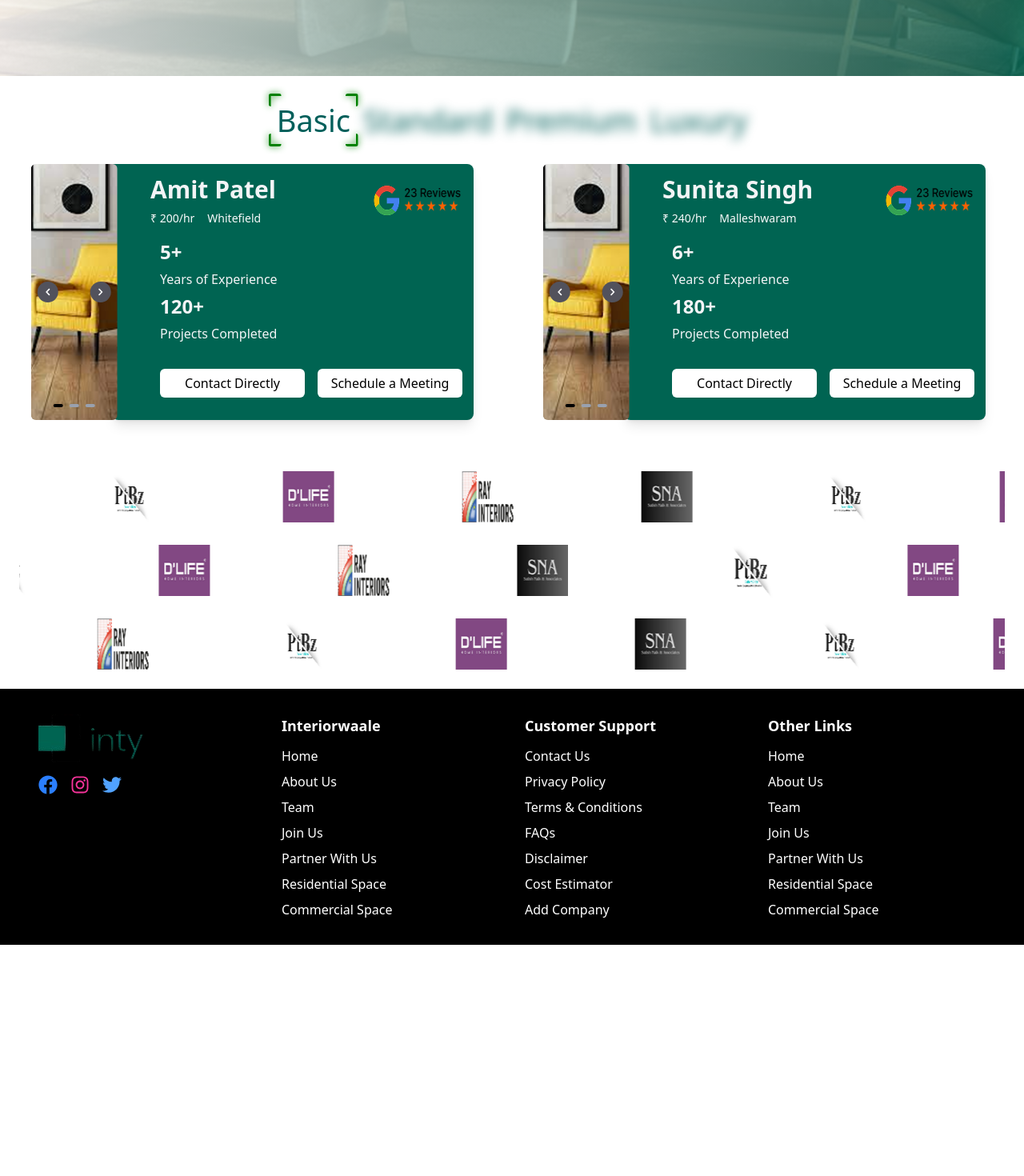
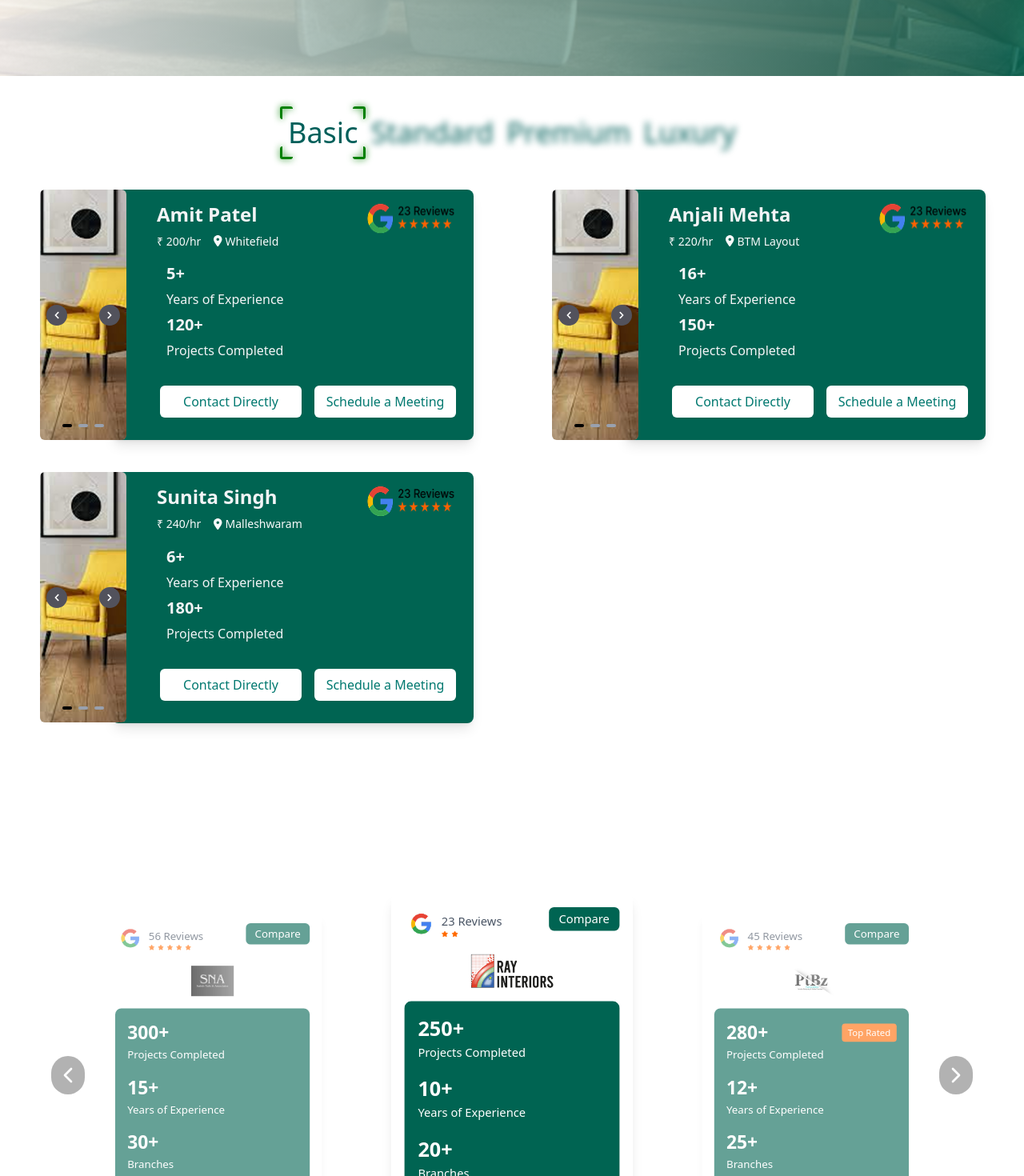
Before and after one commit to saiyam0211/inty-frontend, a React (Vite) app: page /interiordesigner in a window 1280 px wide. Shown: the part 420-1890 px from the top of the page at 80% size. Before the commit the page ends 1601 px from the top, so only its background shows below. Built offline with nearby package versions, Linux system fonts and the light colour scheme; no server answers.

Commit message:
needed hanges done

```diff
--- a/package.json
+++ b/package.json
@@ -11,6 +11,8 @@
   },
   "dependencies": {
     "@clerk/clerk-react": "^5.22.13",
+    "@fortawesome/free-solid-svg-icons": "^6.7.2",
+    "@fortawesome/react-fontawesome": "^0.2.2",
     "@tailwindcss/vite": "^4.0.6",
     "aos": "^2.3.4",
     "axios": "^1.7.9",
--- a/src/components/CardCrousal/CardCrousal.jsx
+++ b/src/components/CardCrousal/CardCrousal.jsx
@@ -1,9 +1,9 @@
 import React, { useState } from "react";
 import { ChevronLeft, ChevronRight, Star } from "lucide-react";
-import banner from "../../assets/banner.png";
+
 import googlereview from "/images/google-icon.png";
 
-const CarouselCard = ({ data, position }) => {
+const CarouselCard = ({ data, position, image }) => {
   const getCardStyles = () => {
     switch (position) {
       case "center":
@@ -27,15 +27,11 @@ const CarouselCard = ({ data, position }) => {
   };
 
   return (
-
-
-
- <div className={`absolute transition-all  duration-700 ease-in-out transform ${getCardStyles()}`}>
-
+    <div className={`absolute transition-all duration-700 ease-in-out transform ${getCardStyles()}`}>
       <div className="bg-white rounded-lg shadow-lg p-4 w-72 mx-3">
         <div className="flex justify-between items-start mb-4">
           <div className="flex items-center gap-1">
-              <img src={googlereview} alt="Google Icon" className="w-10 " />
+            <img src={googlereview} alt="Google Icon" className="w-10" />
             <p>
               <span className="text-sm text-gray-600">{data.reviews} Reviews</span>
               <div className="flex items-center gap-1">
@@ -53,7 +49,7 @@ const CarouselCard = ({ data, position }) => {
         </div>
 
         <div className="flex justify-center mb-4">
-            <img src={banner} alt="Interior Company Logo" className="h-10" />
+          <img src={image} alt="Interior Company Logo" className="h-10" />
         </div>
 
         <div className="bg-[#006452] p-4 rounded-lg">
@@ -87,11 +83,10 @@ const CarouselCard = ({ data, position }) => {
         </div>
       </div>
     </div>
-
   );
 };
 
-const Carousel = () => {
+const Carousel = ({ images }) => {
   const cardsData = [
     { id: 1, reviews: 23, projects: 250, experience: 10, branches: 20, isTopRated: false },
     { id: 2, reviews: 45, projects: 280, experience: 12, branches: 25, isTopRated: true },
@@ -129,8 +124,8 @@ const Carousel = () => {
   };
 
   return (
-    <div className="flex items-center justify-center  min-h-scree">
-      <div className="flex items-center w-[90%]  m-auto gap-8">
+    <div className="flex items-center justify-center md:min-h-screen">
+      <div className="flex items-center w-[90%] m-auto gap-8">
         <button
           onClick={handlePrevious}
           disabled={isAnimating}
@@ -140,9 +135,9 @@ const Carousel = () => {
         </button>
 
         <div className="relative w-full h-[600px] overflow-hidden">
-          <div className="absolute inset-0 flex items-center  w-full justify-center gap-6">
+          <div className="absolute inset-0 flex items-center w-full justify-center gap-6">
             {cardsData.map((card, index) => (
-              <CarouselCard key={card.id} data={card} position={getCardPosition(index)} />
+              <CarouselCard key={card.id} data={card} position={getCardPosition(index)} image={images[index]} />
             ))}
           </div>
         </div>
--- a/src/components/FocusLink/Focuslink.jsx
+++ b/src/components/FocusLink/Focuslink.jsx
@@ -4,7 +4,7 @@ import { motion } from "framer-motion";
 const TrueFocus = ({
   sentence = "Basic Standard Premium Luxury",
   manualMode = true,
-  blurAmount = 7,
+  blurAmount = 4,
   borderColor = "green",
   glowColor = "rgba(0, 255, 0, 0.6)",
   animationDuration = 0.5,
@@ -73,7 +73,7 @@ const TrueFocus = ({
           <span
             key={index}
             ref={(el) => (wordRefs.current[index] = el)}
-            className="relative text-teal-800 cursor-pointer font-normal md:text-[38px] text-[18px] leading-[45.99px] tracking-[0%]"
+            className="relative text-teal-800 cursor-pointer font-normal md:text-[36px] text-[28px] leading-[45.99px] tracking-[0%]"
             style={{
               filter: manualMode
                 ? isActive
--- a/src/components/ProfileCard/Profilecard.jsx
+++ b/src/components/ProfileCard/Profilecard.jsx
@@ -4,32 +4,32 @@ import review from "../../assets/googlereview.png";
 // ProfileCard component
 const ProfileCard = ({ name, rate, location, reviewImage, experience, projectsCompleted }) => {
   return (
-    <div className="bg-[rgba(0,100,82,1)] md:p-3.5 rounded-b-lg md:rounded-r-lg shadow-lg mx-auto md:pl-12 w-full max-w-md sm:max-w-lg p-4">
-      <div className="text-center sm:text-left flex flex-col sm:flex-row justify-between items-center md:gap-4 gap-2">
+    <div className="bg-[rgba(0,100,82,1)] md:p-3.5 p-5 rounded-b-lg md:rounded-r-lg shadow-lg mx-auto md:pl-14 w-full max-w-md sm:max-w-lg ">
+      <div className="text-center sm:text-left flex flex-col sm:flex-row justify-between items-center md:gap-4">
         <div className="flex flex-col items-center sm:items-start">
-          <h2 className="text-3xl font-bold text-gray-100">{name}</h2>
+          <h2 className="text-2xl font-bold text-gray-100">{name}</h2>
           <div className="flex flex-wrap justify-center sm:justify-start md:gap-4 gap-2 mt-2">
             <p className="font-normal text-sm text-gray-50">{rate}</p>
             <p className="font-normal text-sm text-gray-50">{location}</p>
           </div>
         </div>
-        <img src={reviewImage} alt="Google Review" className="w-[121px] h-[61.30px]" />
+        <img src={reviewImage} alt="Google Review" className="w-[121px] h-[61.30px] md:-translate-2" />
       </div>
 
-      <div className="mt-4 md:pl-3 pl-8">
+      <div className="mt-4 md:pl-3 pl-2">
         <div className="flex flex-col md:gap-1.5 text-center sm:text-left">
-          <p className="font-bold text-2xl text-gray-100">{experience}</p>
-          <p className="font-medium text-base text-gray-100">Years of Experience</p>
-          <p className="font-bold text-2xl text-gray-100">{projectsCompleted}</p>
-          <p className="font-medium text-base text-gray-100">Projects Completed</p>
+          <p className="font-bold text-xl text-gray-100">{experience}</p>
+          <p className="font-normal text-base text-gray-100">Years of Experience</p>
+          <p className="font-bold text-xl text-gray-100">{projectsCompleted}</p>
+          <p className="font-normal text-base text-gray-100">Projects Completed</p>
         </div>
       </div>
 
-      <div className="mt-8 flex flex-col sm:flex-row gap-4 md:pl-3 sm:pl-8 mb-3.5">
-        <button className="w-full sm:w-2xl h-9 bg-white text-black rounded-md">
+      <div className="mt-8 flex flex-col sm:flex-row gap-4 md:pl-3  mb-3.5 md:-translate-x-2">
+        <button className="w-full sm:w-2xl h-10 bg-white text-teal-700 rounded-md">
           Contact Directly
         </button>
-        <button className="w-full sm:w-2xl h-9 bg-white text-black rounded-md">
+        <button className="w-full sm:w-2xl h-10 bg-white text-teal-700 rounded-md">
           Schedule a Meeting
         </button>
       </div>
--- a/src/components/TableCorousel/Tablecorousel.jsx
+++ b/src/components/TableCorousel/Tablecorousel.jsx
@@ -32,7 +32,7 @@ const TableCorousel = () => {
         <img
           src={images[currentIndex]}
           alt={`Image ${currentIndex + 1}`}
-          className="w-full h-60 sm:h-80 object-cover rounded-md"
+          className="w-full md:h-[313px] sm:h-80 object-cover rounded-md"
         />
 
         <button
--- a/src/pages/CompanyProfile/CompanyProfile.jsx
+++ b/src/pages/CompanyProfile/CompanyProfile.jsx
@@ -6,6 +6,7 @@ import RollingGallery from "../../components/CompanyProfile/RollingGallery/Rolli
 import TestimonialCarousel from "../../components/TestimonialCarousel/TestimonialCarousel";
 import Footer from "../../components/Footer/Footer";
 import CardCrousal from "../../components/CardCrousal/CardCrousal";
+import banner from "../../assets/banner.png";
 const CompanyProfile = () => {
   // Sample company data
   const companies = [
@@ -17,6 +18,7 @@ const CompanyProfile = () => {
       experience: 10,
       branches: 20,
     },
+
     // {
     //   id: 2,
     //   reviews: 23,
@@ -58,6 +60,7 @@ const CompanyProfile = () => {
     //   branches: 20,
     // },
   ];
+  const images = [ banner,banner,banner,banner]
 
   return (
     <div>
@@ -67,7 +70,7 @@ const CompanyProfile = () => {
       <Header />
       <Description />
       <RollingGallery autoplay={true} pauseOnHover={true} />
-      <CardCrousal />
+      <CardCrousal images={images}  />
       <div className="mt-20">
         <TestimonialCarousel />
       </div>
--- a/src/pages/InteriorDesigner/InteriorDesigner.jsx
+++ b/src/pages/InteriorDesigner/InteriorDesigner.jsx
@@ -1,12 +1,18 @@
 import React, { useState } from 'react';
 import review from "../../assets/googlereview.png";
 import backgroundImage from "../../assets/background.png";
+import logo1 from "../../assets/103_logo 1.png";
+import logo2 from "../../assets/logo2.png";
+import logo3 from "../../assets/143_logo 3.png";
+import logo4 from "../../assets/141_logo 4.png";
 import Header from "../../components/Navbar/Navbar";
 import Footer from "../../components/Footer/Footer";
 import TrueFocus from '../../components/FocusLink/Focuslink';
 import Carousel from "../../components/TableCorousel/Tablecorousel";
 import ProfileCard from '../../components/ProfileCard/Profilecard';
-import LogoGrid from '../../components/Logogrid/Logogrid';
+import CardCrousel from '../../components/CardCrousal/CardCrousal';
+import { FontAwesomeIcon } from '@fortawesome/react-fontawesome';
+import { faLocationDot } from '@fortawesome/free-solid-svg-icons';
 
 // Sample Data (Replace this with actual API data)
 const profiles = [
@@ -24,22 +30,29 @@ const profiles = [
   { id: 12, name: "Rajesh Mehta", rate: "₹ 300/hr", location: "Yelahanka", reviewImage: review, experience: "14+", projectsCompleted: "300+" },
 ];
 
-// Categories & Thresholds (Experience in years)
+// Categories & Thresholds (Rate in ₹/hr)
 const categories = {
-  "Basic": { min: 0, max: 7 },
-  "Standard": { min: 7, max: 12 },
-  "Premium": { min: 12, max: 17 },
-  "Luxury": { min: 17, max: Infinity }
+  "Basic": { min: 0, max: 250 },
+  "Standard": { min: 250, max: 300 },
+  "Premium": { min: 300, max: 350 },
+  "Luxury": { min: 350, max: Infinity }
 };
+
+const customImages = [
+  logo1,
+  logo2,
+  logo3,
+  logo4,
+];
 
 const InteriorDesigner = () => {
   const [selectedCategory, setSelectedCategory] = useState("Basic");
 
   // Filter Profiles based on selected focus category
   const filteredProfiles = profiles.filter(profile => {
-    const experience = parseInt(profile.experience);
+    const rate = parseInt(profile.rate.replace('₹ ', '').replace('/hr', ''));
     const { min, max } = categories[selectedCategory];
-    return experience >= min && experience < max;
+    return rate >= min && rate < max;
   });
 
   return (
@@ -61,24 +74,23 @@ const InteriorDesigner = () => {
       </section>
 
       {/* Focus Links (Pass the setSelectedCategory function) */}
-      <div className="m-8 px-4">
+      <div className="m-12 px-4">
         <TrueFocus sentence="Basic Standard Premium Luxury" onCategorySelect={setSelectedCategory} />
       </div>
 
       {/* Carousel & Filtered ProfileCards */}
-
       <div className=" md:grid md:grid-cols-2">
         {filteredProfiles.length > 0 ? (
           filteredProfiles.map(profile => (
             <div key={profile.id} className="flex flex-col md:flex-row justify-center items-center md:mb-10 w-full ">
-              <div className='w-[350px] max-w-xs sm:max-w-md md:max-w-[550px] md:ml-8 md:transform md:translate-x-1/16 md:translate-y-0 translate-y-5 '>
+              <div className='w-[416px] max-w-xs sm:max-w-md md:max-w-[550px] md:ml-8 md:transform md:translate-x-1/6 md:translate-y-0 translate-y-5 '>
                 <Carousel />
               </div>
               <div className='w-full max-w-[352px] sm:max-w-md md:max-w-[500px] p-4 md:p-0 md:pr-12'>
                 <ProfileCard
                   name={profile.name}
                   rate={profile.rate}
-                  location={profile.location}
+                  location={<><FontAwesomeIcon icon={faLocationDot} /> {profile.location}</>}
                   reviewImage={profile.reviewImage}
                   experience={profile.experience}
                   projectsCompleted={profile.projectsCompleted}
@@ -89,13 +101,11 @@ const InteriorDesigner = () => {
         ) : (
           <p className="text-center text-gray-500 mt-8">No profiles available for this category.</p>
         )}
-
       </div>
 
-
-
-      <div className='p-6 flex flex-col gap-7'>
-        <LogoGrid />
+      {/* Logo Grid Section */}
+      <div>
+        <CardCrousel images={customImages} />
       </div>
 
       {/* Footer Section */}
```
Also changed, not shown: 1 other file (tests, documents, lock files or other folders). Lines whose indentation alone changed are shown as unchanged.
